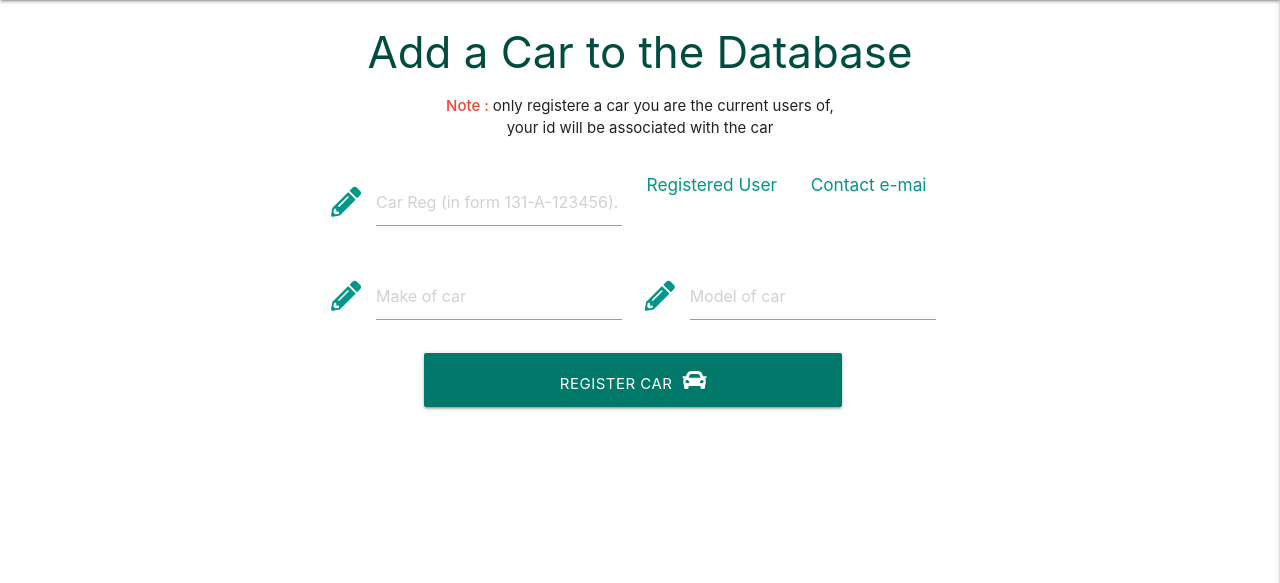
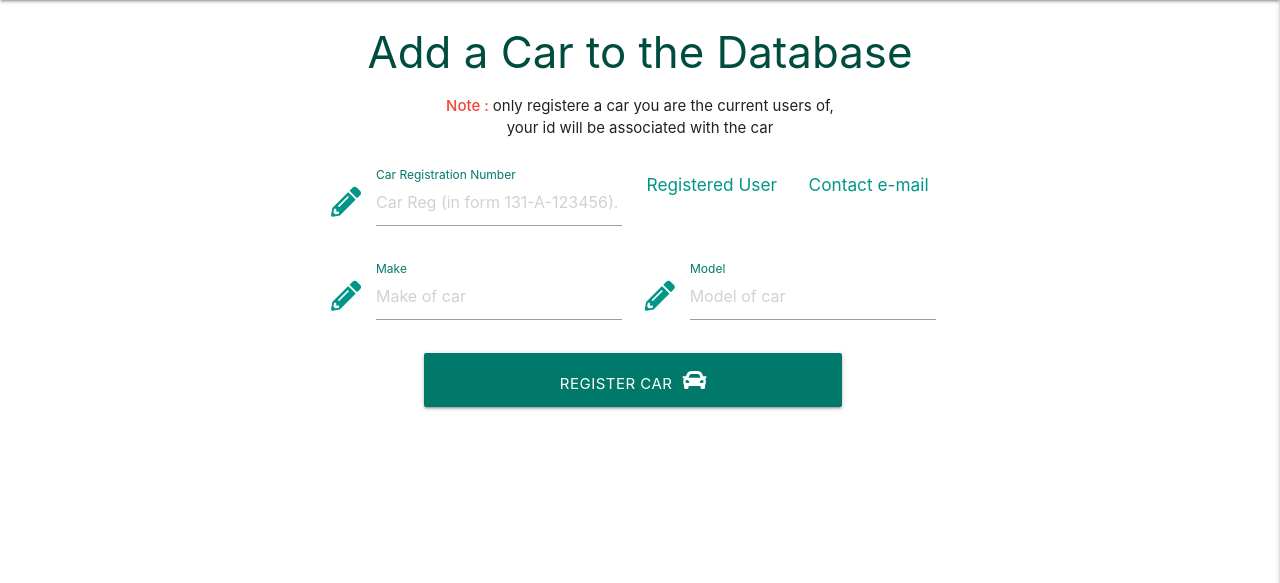
Before and after one commit to 31Amin/car_maintenance_tracker, a Flask app: template templates/addcar.html in a window 1280 px wide. Shown: the part 64-647 px from the top of the page. Run offline with Flask 2, Linux system fonts and the light colour scheme; the template is opened without the code that fills it, so the values that code supplies are empty; some libraries are stand-ins or nearby versions.

Commit message:
updated text colour on form as it was still white on white background. Updated to teal darken-2 to match other pages

```diff
--- a/templates/addcar.html
+++ b/templates/addcar.html
@@ -7,40 +7,40 @@
             <form class="col s12 m6 offset-m3" method="POST" action="{{ url_for('addcar', username=username, email=email) }}">
                 <div class="row"></div>
                 <div class="row">
-                    <div class="col s6 m6">
+                    <div class="col s12 m6">
                         <div class="input-field">
                             <i class="fas fa-pencil-alt prefix teal-text"></i>
-                            <input placeholder="Car Reg (in form 131-A-123456)." id="reg_no" name="reg_no" type="text" class="validate white-text" required>
-                            <label for="reg_no" class="white-text">Car Registration Number</label>
+                            <input placeholder="Car Reg (in form 131-A-123456)." id="reg_no" name="reg_no" type="text" class="validate" required>
+                            <label for="reg_no" class="teal-text text-darken-2">Car Registration Number</label>
                         </div>
                     </div>
-                    <div class="col s3 m3">
+                    <div class="col s6 m3">
                         <h6 class="teal-text center-align">Registered User</h6>
                         <p id="username" name="username" class="center-align">{{ username }}</p>
                     </div>
-                    <div class="col s3 m3">
-                        <h6 class="teal-text center-align">Contact e-mai</h6>
+                    <div class="col s6 m3">
+                        <h6 class="teal-text center-align">Contact e-mail</h6>
                         <p id="email" name="email" class="center-align">{{ email }}</p>
                     </div>
                 </div>
                 <div class="row">
-                    <div class="col s6 m6">
+                    <div class="col s12 m6">
                         <div class="input-field">
                             <i class="fas fa-pencil-alt prefix teal-text"></i>
-                            <input placeholder="Make of car" id="make" name="make" type="text" class="validate white-text" required>
-                            <label for="make" class="white-text">Make</label>
+                            <input placeholder="Make of car" id="make" name="make" type="text" class="validate" required>
+                            <label for="make" class="teal-text text-darken-2">Make</label>
                         </div>
                     </div>
-                    <div class="col s6 m6">
+                    <div class="col s12 m6">
                         <div class="input-field">
                             <i class="fas fa-pencil-alt prefix teal-text"></i>
-                            <input placeholder="Model of car" id="model" name="model" type="text" class="validate white-text" required>
-                            <label for="model" class="white-text">Model</label>
+                            <input placeholder="Model of car" id="model" name="model" type="text" class="validate" required>
+                            <label for="model" class="teal-text text-darken-2">Model</label>
                         </div>
                     </div>
                 </div>
                 <div class="row">
-                    <button type="submit" class="col s8 m8 offset-m2 btn-large teal darken-2">
+                    <button type="submit" class="col s12 m8 offset-m2 btn-large teal darken-2">
                         Register Car<i class="fas fa-car"></i>
                     </button>
                 </div>
```
